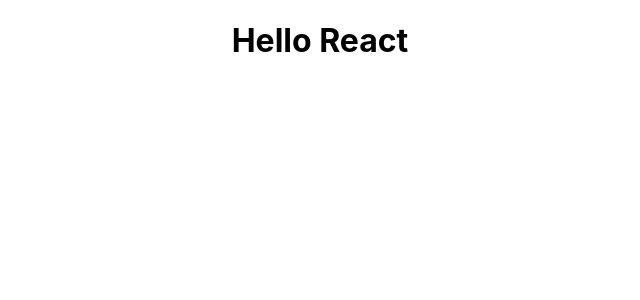
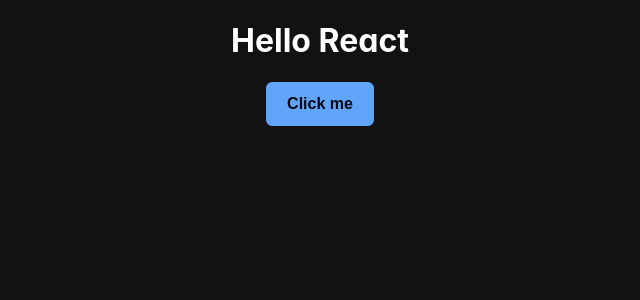
Before and after one commit to DarlanMarangoni/investment-wallet, a React (Create React App) app in the folder investment-app/: page / in a window 1280 px wide. Shown: the top 300 px of the page, without its empty margins (320-960 px from the left). Built offline with nearby package versions, Linux system fonts and the light colour scheme; the HTML template or start-up script is replaced by a standard one; a web font is replaced by a local one.

Commit message:
add prime react

```diff
--- a/investment-app/package.json
+++ b/investment-app/package.json
@@ -10,6 +10,7 @@
     "@types/node": "^16.18.104",
     "@types/react": "^18.3.3",
     "@types/react-dom": "^18.3.0",
+    "primereact": "^10.8.0",
     "react": "^18.3.1",
     "react-dom": "^18.3.1",
     "react-scripts": "5.0.1",
--- a/investment-app/src/App.tsx
+++ b/investment-app/src/App.tsx
@@ -1,10 +1,13 @@
-import React from 'react';
 import './App.css';
+import 'primereact/resources/themes/lara-dark-blue/theme.css';
+
+import { Button } from 'primereact/button';
 
 function App() {
   return (
     <div className="App">
       <h1>Hello React</h1>
+        <Button label='Click me'/>
     </div>
   );
 }
```
Also changed, not shown: 1 other file (tests, documents, lock files or other folders).
